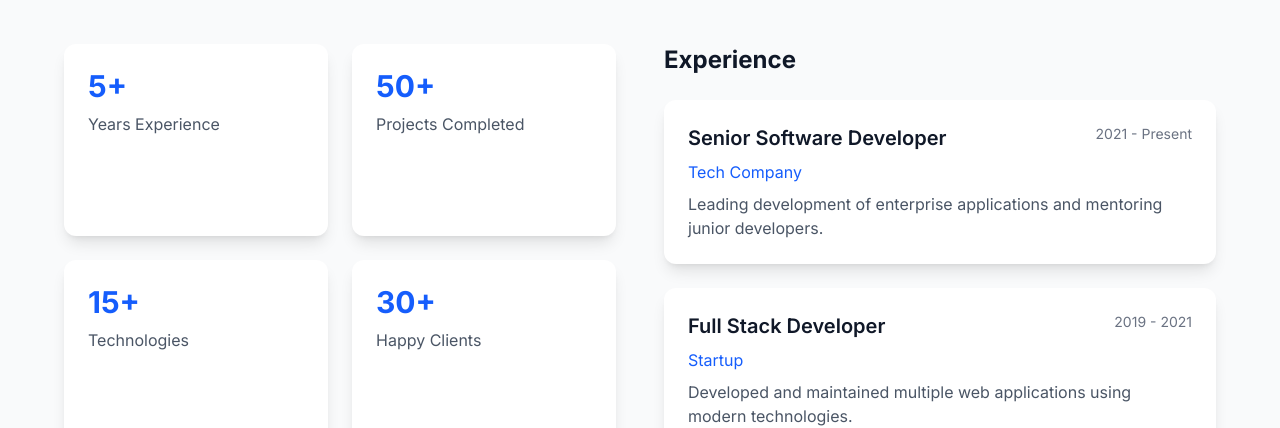
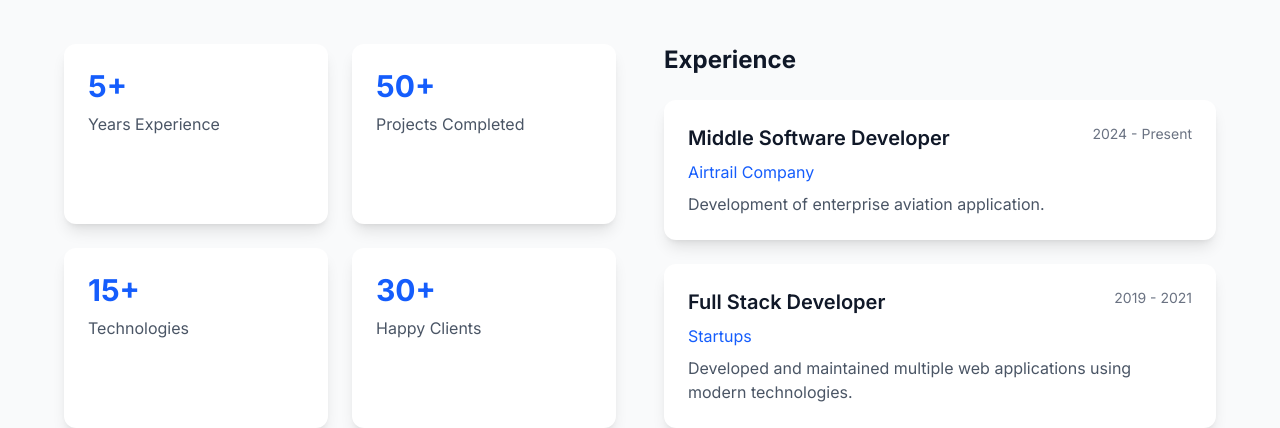
Before and after one commit to dimmig/portfolio, a Next.js app: page / in a window 1280 px wide. Shown: the part 960-1388 px from the top of the page. Built offline with nearby package versions, Linux system fonts and the light colour scheme; no server answers.

Commit message:
colour fix

```diff
--- a/src/components/sections/about.tsx
+++ b/src/components/sections/about.tsx
@@ -15,14 +15,14 @@ const technologies = [
 
 const experiences = [
   {
-    title: "Senior Software Developer",
-    company: "Tech Company",
-    period: "2021 - Present",
-    description: "Leading development of enterprise applications and mentoring junior developers.",
+    title: "Middle Software Developer",
+    company: "Airtrail Company",
+    period: "2024 - Present",
+    description: "Development of enterprise aviation application.",
   },
   {
     title: "Full Stack Developer",
-    company: "Startup",
+    company: "Startups",
     period: "2019 - 2021",
     description: "Developed and maintained multiple web applications using modern technologies.",
   },
--- a/src/components/sections/experience.tsx
+++ b/src/components/sections/experience.tsx
@@ -310,7 +310,7 @@ export function Experience() {
                   <div className={`absolute top-0 left-0 w-2 h-full ${edu.color} rounded-l-xl`} />
                   <div className="pl-4">
                     <div className={`inline-block px-4 py-2 rounded-full mb-4 ${edu.color} bg-opacity-10 dark:bg-opacity-20`}>
-                      <span className="text-sm font-semibold bg-clip-text text-transparent bg-gradient-to-r from-orange-500 to-red-500">
+                      <span className="text-sm font-semibold text-gray-900 dark:text-white">
                         {edu.year}
                       </span>
                     </div>
```
